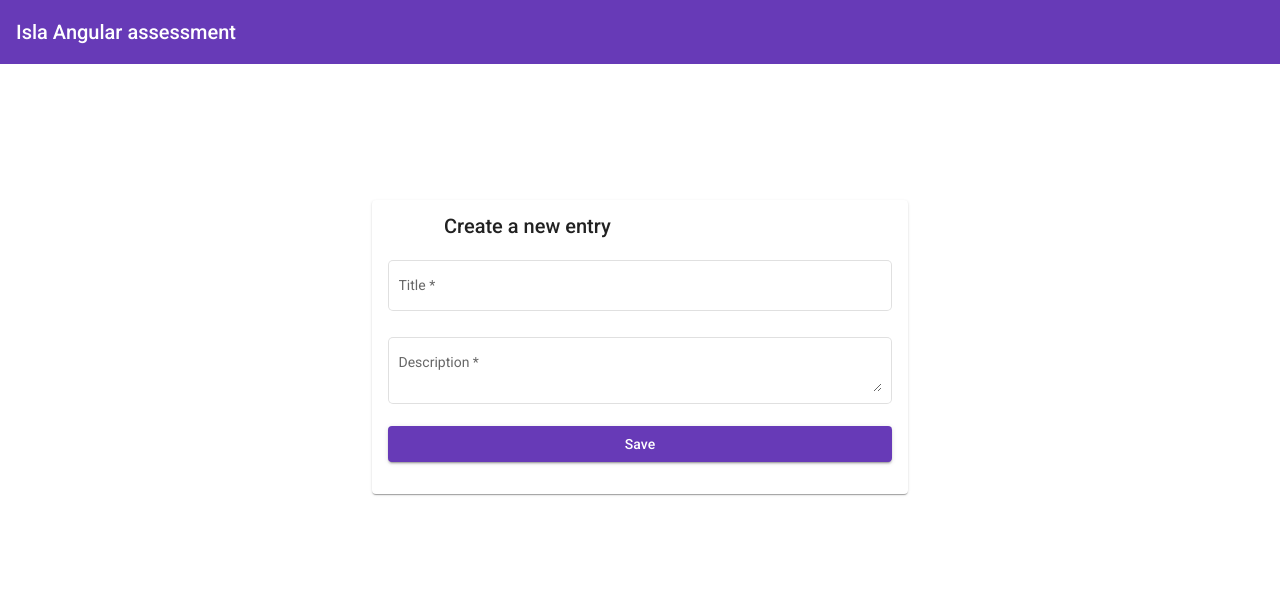
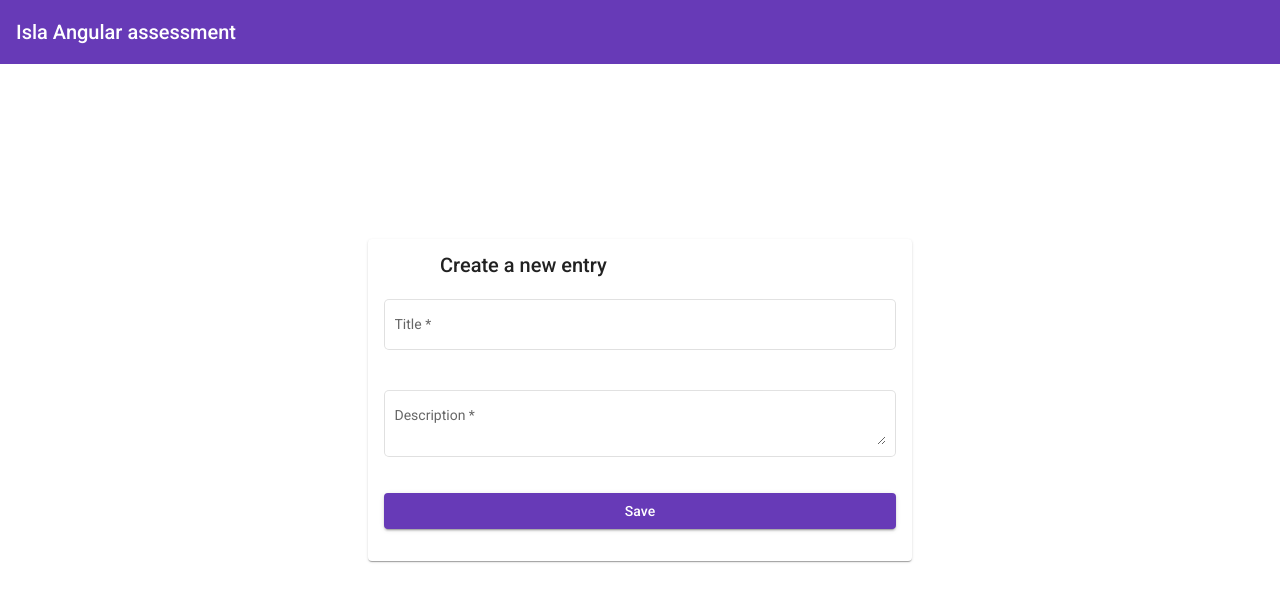
Before and after one commit to skullicious/isla, an Angular app: page /entries in a window 1280 px wide. Both pictures are taken after a click on the button "add". Shown: the top 602 px of the page. Built offline with nearby package versions, Linux system fonts and the light colour scheme.

Commit message:
fixed dodgy markup + css

```diff
--- a/src/app/entries/entry-form/entry-form.component.html
+++ b/src/app/entries/entry-form/entry-form.component.html
@@ -1,5 +1,4 @@
 <ng-container *ngIf="form">
-  <div class="isla-form-container">
   <mat-card class="example-card">
     <mat-card-header>
       <div mat-card-avatar class="example-header-image"></div>
@@ -11,33 +10,30 @@
           <mat-form-field appearance="outline">
             <mat-label>Title</mat-label>
             <input matInput formControlName="title" />
-          </mat-form-field>
+        </mat-form-field>
 
-         <div [ngClass]="hasErrors('title') === false ? 'isla-field-padder' : '' "></div>
-
-
+      <div class="isla-error-container">
         <div *ngIf="hasErrors('title')" class="alert">
-          <div class="isla-inline-validation-error" *ngIf="hasRequiredError('title')">
+          <div class="isla-inline-validation-error" visibility="hasRequiredError('title')">
             Enter a username
         </div>
       </div>
-
+    </div>
         <mat-form-field appearance="outline">
           <mat-label>Description</mat-label>
           <textarea matInput formControlName="description"></textarea>
         </mat-form-field>
 
-        <div [ngClass]="hasErrors('title') === false ? 'isla-field-padder' : '' "></div>
-
+      <div class="isla-error-container">
         <div *ngIf="hasErrors('description')" class="alert">
-          <div class="isla-inline-validation-error" *ngIf="hasRequiredError('description')">
+          <div class="isla-inline-validation-error" visibility="hasRequiredError('description') ">
           Enter a description
         </div>
+      </div>
       </div>
         <button mat-raised-button color="primary" type="submit">Save</button>
       </form>
     </mat-card-content>
     <mat-card-actions> </mat-card-actions>
   </mat-card>
-</div>
 </ng-container>
--- a/src/app/entries/entry-form/entry-form.component.scss
+++ b/src/app/entries/entry-form/entry-form.component.scss
@@ -1,7 +1,9 @@
 mat-card {
   width: 40%;
-  margin-left: auto;
-  margin-right: auto;  //center div trick
+  position: absolute;
+  top: 50%;
+  left: 50%;                                      //reworked this - didnt like padding fix
+  transform: translate(-50%, -50%);
 }
 
 form {
@@ -9,23 +11,14 @@ form {
   flex-direction: column;
 }
 
-.isla-form-container {
-  padding-top: 10%;
+.isla-error-container {
+  color: #f44336;
+  height: 2.34375em;                  //used a container which reserved the space instead to stop popping and make form feel more solid
+  line-height: 1.6em;
 }
 
-//these are to control the padding around the mat-form-field components when error messages are popping in and out - probably a slicker way of doing it.
-
-.isla-inline-validation-error {
-  color: #f44336;
-  padding-bottom: 1.34375em;
-}
-
-.isla-field-padder {
-  padding-bottom: 1.34375em;
-}
-
-mat-form-field {
-      ::ng-deep .mat-form-field-wrapper {     //not mad about using ng::deep - i know being deprecated but i think safer than disabling view encapsulation .. I targetted AFTER parent to limit scope
-    padding-bottom: 0;
+  mat-form-field {
+        ::ng-deep .mat-form-field-wrapper {     //not mad about using ng::deep - i know being deprecated but i think safer than disabling view encapsulation .. I targetted AFTER parent to limit scope
+      padding-bottom: 0;
+    }
   }
-}
```
